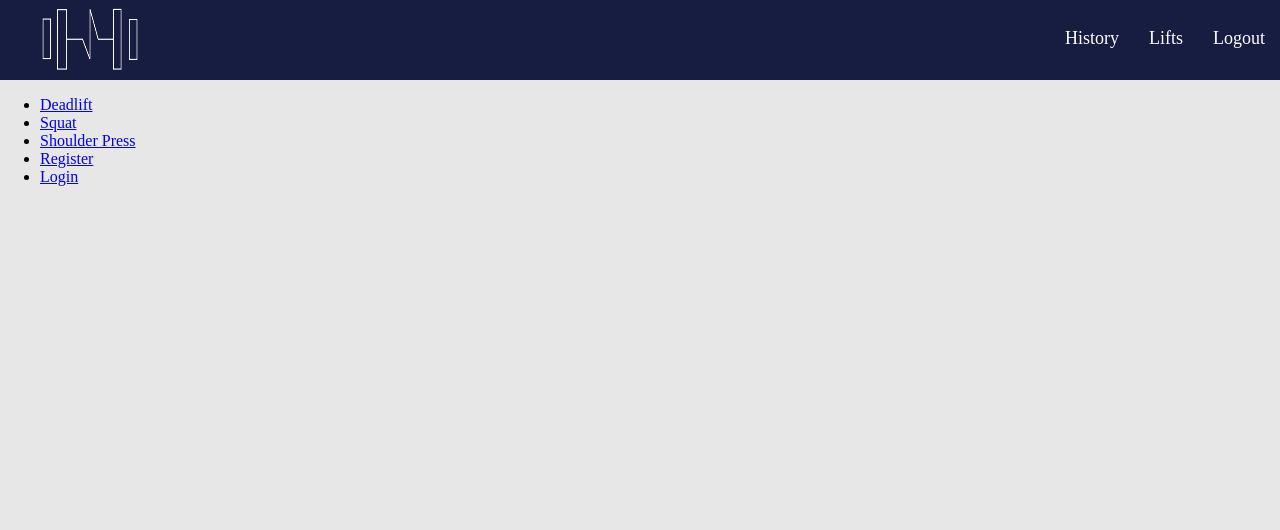
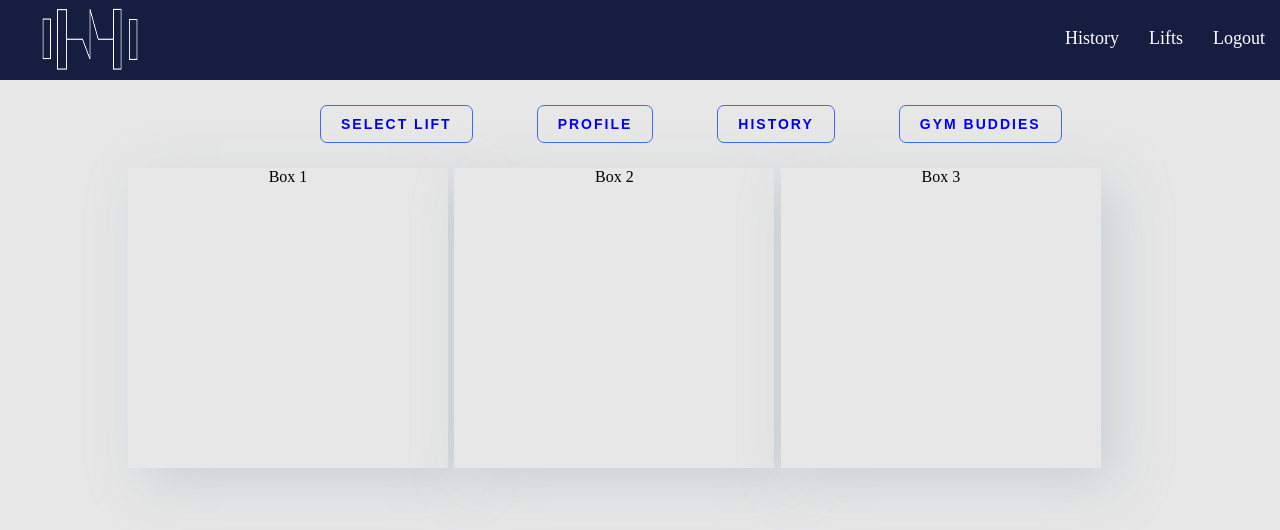
Before and after one commit to MarkByrneDKIT/GymVision, a React (Create React App) app in the folder app/: page / in a window 1280 px wide. Shown: the top 530 px of the page. Built offline with nearby package versions, Linux system fonts and the light colour scheme.

Commit message:
Feature: Updated Homepage UI

```diff
--- a/app/src/pages/homepage.css
+++ b/app/src/pages/homepage.css
@@ -2,3 +2,175 @@
     background-color: #e7e7e7;
     height: 100vh;
 }
+
+#welcomeText{
+    position: relative;
+    height: 60px;
+    width: 100%;
+    font-size: 50px;
+    font-weight: bold;
+    color: darkblue;
+    text-align: center;
+}
+.card {
+    width: 100%;
+    height: 100px;
+    background: #e7e7e7;
+    position: relative;
+    top: -40px;
+    box-shadow: 15px 15px 50px #adb5bd75;
+    text-align: center;
+    transition: all 0.3s ease-in;
+  }
+
+  .card p {
+    transition: all 0.3s ease-in;
+    margin-top: 40px;
+    font-size: 50px;
+    font-weight: bold;
+    color: darkblue;
+  }
+
+  .card:hover {
+    box-shadow: none;
+  }
+
+  #buttonOne {
+    position: relative;
+    top: 25px;
+    left: 25%;
+  }
+  #buttonTwo {
+    position: relative;
+    top: 25px;
+    left: 30%;
+  }
+
+  #buttonThree {
+    position: relative;
+    top: 25px;
+    left: 35%;
+  }
+
+  #buttonFour {
+    position: relative;
+    top: 25px;
+    left: 40%;
+  }
+
+
+
+  button {
+    position: relative;
+    padding: 10px 20px;
+    border-radius: 7px;
+    border: 1px solid rgb(61, 106, 255);
+    font-size: 14px;
+    text-transform: uppercase;
+    font-weight: 600;
+    letter-spacing: 2px;
+    background: transparent;
+    color: blue;
+    overflow: hidden;
+    box-shadow: 0 0 0 0 transparent;
+    -webkit-transition: all 0.2s ease-in;
+    -moz-transition: all 0.2s ease-in;
+    transition: all 0.2s ease-in;
+  }
+
+  button:hover {
+    background: rgb(61, 106, 255);
+    box-shadow: 0 0 30px 5px rgba(0, 142, 236, 0.815);
+    -webkit-transition: all 0.2s ease-out;
+    -moz-transition: all 0.2s ease-out;
+    transition: all 0.2s ease-out;
+    color: white;
+    cursor: pointer;
+  }
+
+  button:hover::before {
+    -webkit-animation: sh02 0.5s 0s linear;
+    -moz-animation: sh02 0.5s 0s linear;
+    animation: sh02 0.5s 0s linear;
+  }
+
+  button::before {
+    content: '';
+    display: block;
+    width: 0px;
+    height: 86%;
+    position: absolute;
+    top: 7%;
+    left: 0%;
+    opacity: 0;
+    background: #fff;
+    box-shadow: 0 0 50px 30px #fff;
+    -webkit-transform: skewX(-20deg);
+    -moz-transform: skewX(-20deg);
+    -ms-transform: skewX(-20deg);
+    -o-transform: skewX(-20deg);
+    transform: skewX(-20deg);
+  }
+
+  @keyframes sh02 {
+    from {
+      opacity: 0;
+      left: 0%;
+    }
+
+    50% {
+      opacity: 1;
+    }
+
+    to {
+      opacity: 0;
+      left: 100%;
+    }
+  }
+
+  button:active {
+    box-shadow: 0 0 0 0 transparent;
+    -webkit-transition: box-shadow 0.2s ease-in;
+    -moz-transition: box-shadow 0.2s ease-in;
+    transition: box-shadow 0.2s ease-in;
+  }
+
+  a{
+    text-decoration: none;
+}
+
+#boxOne
+{
+    width: 25%;
+    height: 300px;
+    background: #e7e7e7;
+    position: relative;
+    top: 50px;
+    left: 10%;
+    box-shadow: 15px 15px 50px #adb5bd75;
+    text-align: center;
+    transition: all 0.3s ease-in;
+}
+
+#boxTwo{
+    width: 25%;
+    height: 300px;
+    background: #e7e7e7;
+    position: relative;
+    top: -250px;
+    left: 35.5%;
+    box-shadow: 15px 15px 50px #adb5bd75;
+    text-align: center;
+    transition: all 0.3s ease-in;
+}
+#boxThree{
+    width: 25%;
+    height: 300px;
+    background: #e7e7e7;
+    position: relative;
+    top: -550px;
+    left: 61%;
+    box-shadow: 15px 15px 50px #adb5bd75;
+    text-align: center;
+    transition: all 0.3s ease-in;
+}
--- a/app/src/pages/homepage.jsx
+++ b/app/src/pages/homepage.jsx
@@ -8,21 +8,14 @@ import Navbar from '../components/Navbar/Navbar'
 export default function Homepage() {
     return (
         <div className="container">
-        <Navbar/>
-        <ul>
-        {/*  <li class="scroll-to-section"><a href="/" class="active">Home</a></li>
-         <li class="scroll-to-section"><a href="/graph/">Graph</a></li>
-         <li class="scroll-to-section"><a href="/sessions/">History</a></li>
-         <li class="scroll-to-section"><a href="/register">Register</a></li>
-         <li class="scroll-to-section"><a href="/logout">Logout</a></li> */}
-
-        <li><Link to="/deadlift">Deadlift</Link></li>
-        <li><Link to="/squat">Squat</Link></li>
-        <li><Link to="/shoulderpress">Shoulder Press</Link></li>
-        <li><Link to="/register">Register</Link></li>
-        <li><Link to="/login">Login</Link></li>
-        {/* <Link to="/liftselection">Deadlift</Link> */}
-    </ul>
-    </div>
+            <Navbar/>
+            <button id="buttonOne"><a href='/liftSelection'>Select Lift</a></button>
+            <button id="buttonTwo"><a>Profile</a></button>
+            <button id="buttonThree"><a href='/history'>History</a></button>
+            <button id="buttonFour"><a>Gym Buddies</a></button>
+            <div id="boxOne">Box 1</div>
+            <div id="boxTwo">Box 2</div>
+            <div id="boxThree">Box 3</div>
+        </div>
      );
 }
```
Also changed, not shown: app/src/components/footer/footer.css (added), app/src/components/footer/footer.jsx (added).
